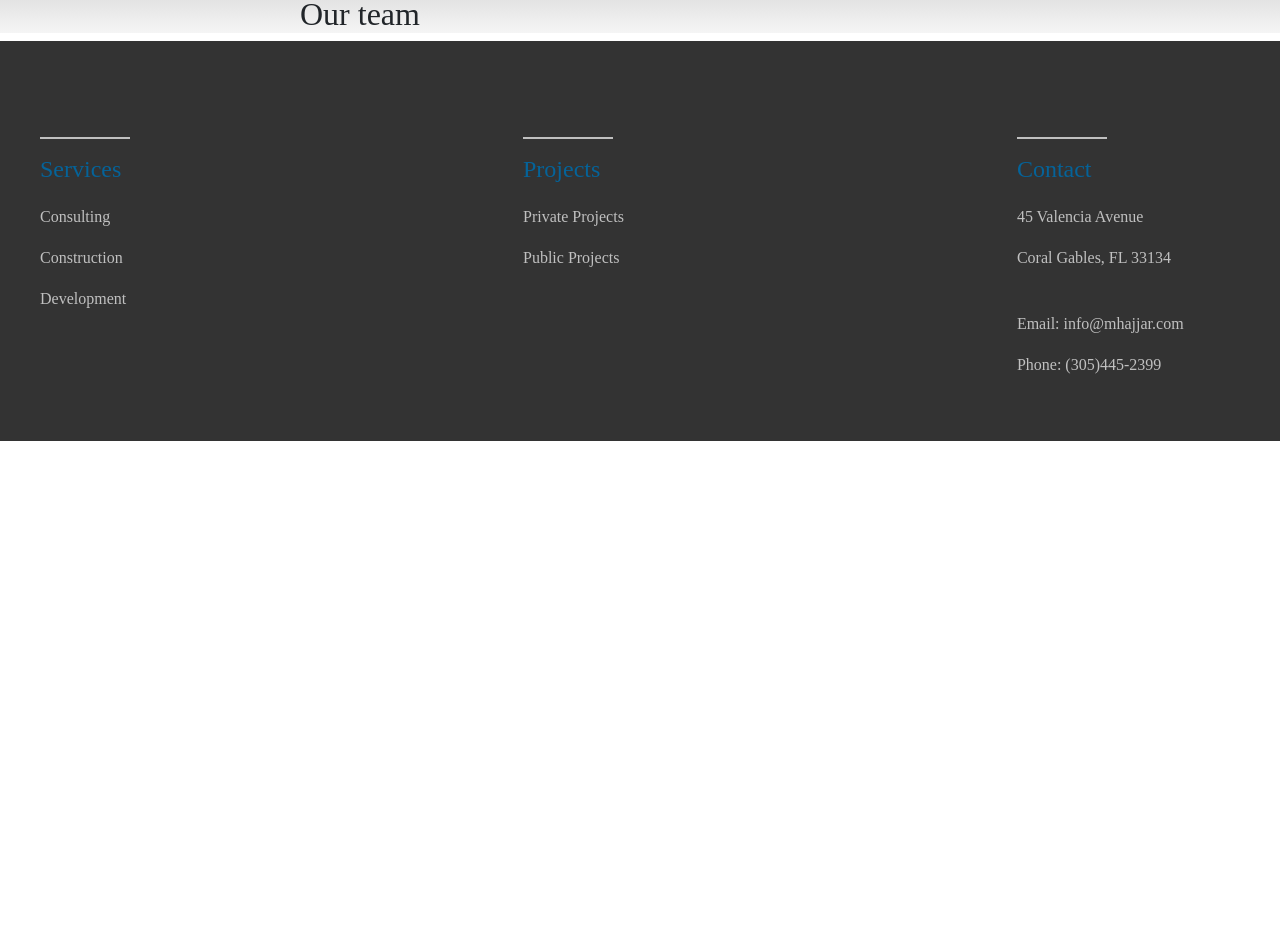
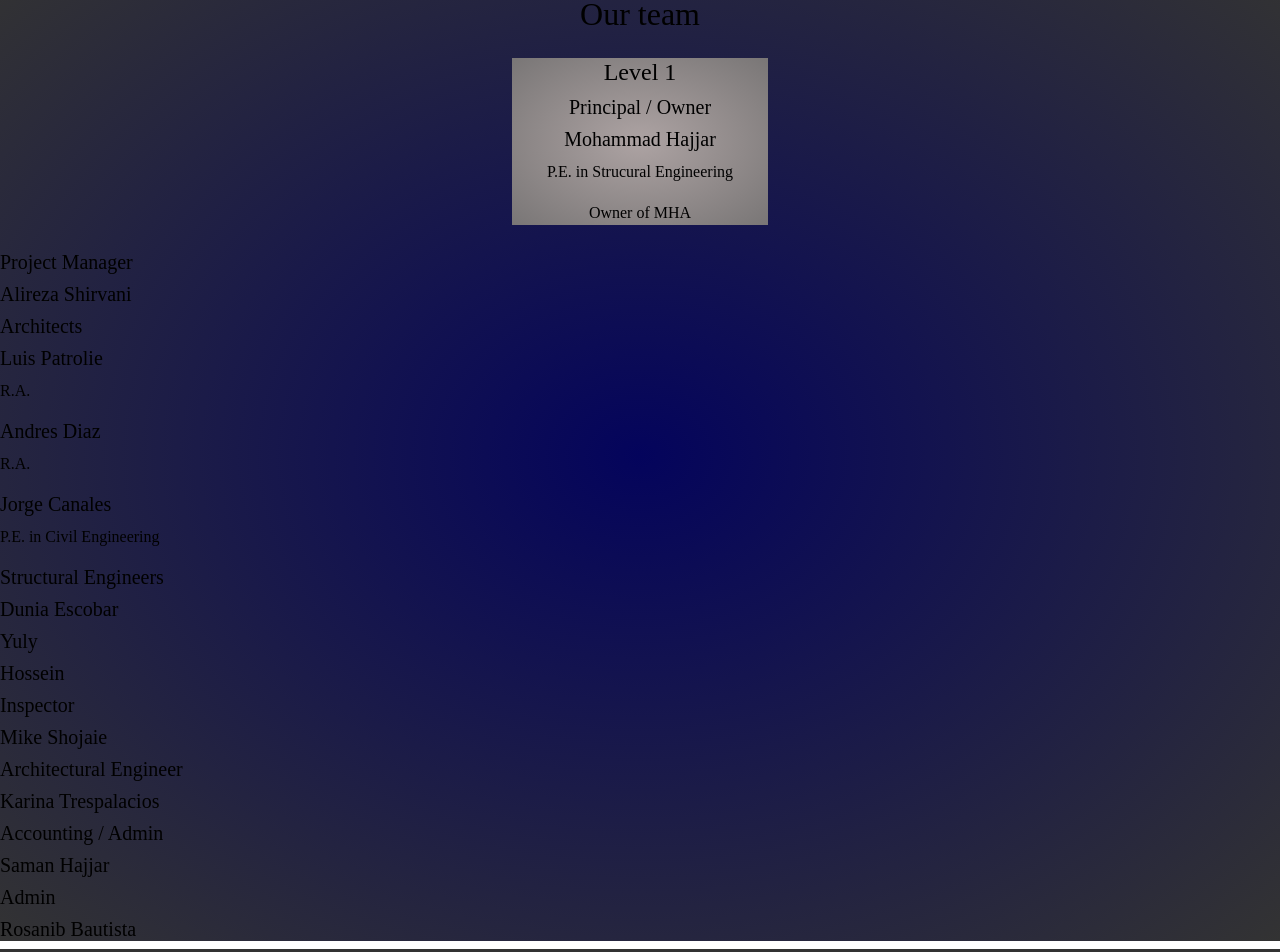
Before and after one commit to chiku524/hajjar-associates, a React (Create React App) app in the folder website/: page /about in a window 1280 px wide. Shown: the part 1080-2032 px from the top of the page. Before the commit the page ends 1521 px from the top, so only its background shows below. Built offline with nearby package versions, Linux system fonts and the light colour scheme; a web font is replaced by a local one.

Commit message:
made consulting page mobile friendly, need to style about page (team)

```diff
--- a/website/src/App.css
+++ b/website/src/App.css
@@ -234,6 +234,7 @@ body {
 @media (max-width: 1150px) {
   .consultingContainer .contentContainer .flex {
     margin-left: 0px;
+    width: 90%;
   }
 }
 .consultingContainer .contentContainer .flex .carouselContainer {
@@ -242,6 +243,11 @@ body {
   float: right;
   display: block;
   text-align: center;
+}
+@media (max-width: 1150px) {
+  .consultingContainer .contentContainer .flex .carouselContainer {
+    margin-top: 250px;
+  }
 }
 .consultingContainer .contentContainer .flex .carouselContainer .carousel {
   height: 700px;
@@ -262,7 +268,7 @@ body {
 .consultingContainer .contentContainer .contentFlex {
   display: flex;
   flex-direction: column;
-  justify-content: space-between;
+  justify-content: space-evenly;
   align-items: center;
   width: 45%;
   height: 80%;
@@ -272,13 +278,15 @@ body {
   .consultingContainer .contentContainer .contentFlex {
     margin-right: 0px;
     justify-content: none;
-    margin-top: -20%;
+    margin-top: -100px;
     width: 70%;
   }
 }
 .consultingContainer .contentContainer .contentFlex .content {
   font-size: 23px;
   color: silver;
+  margin: 0 60px;
+  text-indent: 25px;
 }
 .consultingContainer .contentContainer .contentFlex .content h2 {
   color: silver;
@@ -290,7 +298,9 @@ body {
 }
 @media (max-width: 1150px) {
   .consultingContainer .contentContainer .contentFlex .content h2 {
-    left: -650px;
+    left: -880px;
+    top: -760px;
+    font-size: 60px;
   }
 }
 .consultingContainer .contentContainer .contentFlex .content p {
@@ -309,6 +319,7 @@ body {
   text-decoration: none;
   background-color: white;
   transition: all 0.5s ease;
+  margin-top: 100px;
 }
 .consultingContainer .contentContainer .contentFlex .privateButton:hover {
   background-color: blue;
@@ -317,13 +328,23 @@ body {
   cursor: pointer;
 }
 .consultingContainer .contentContainer:hover h2 {
-  transform: translateX(-150%);
+  transform: translateX(-120%);
   transition: all 1.3s ease;
   overflow: hidden;
 }
+@media (max-width: 1600px) {
+  .consultingContainer .contentContainer:hover h2 {
+    transform: translateX(-150%);
+  }
+}
+@media (max-width: 1500px) {
+  .consultingContainer .contentContainer:hover h2 {
+    transform: translateX(-180%);
+  }
+}
 @media (max-width: 1150px) {
   .consultingContainer .contentContainer:hover h2 {
-    transform: translateX(150%);
+    transform: translateX(130%);
   }
 }
 .consultingContainer .content2Container {
@@ -354,6 +375,7 @@ body {
 @media (max-width: 1150px) {
   .consultingContainer .content2Container .flex {
     margin-right: 0px;
+    width: 90%;
   }
 }
 .consultingContainer .content2Container .flex .carousel2Container {
@@ -362,6 +384,11 @@ body {
   float: right;
   display: block;
   text-align: center;
+}
+@media (max-width: 1150px) {
+  .consultingContainer .content2Container .flex .carousel2Container {
+    margin-top: 250px;
+  }
 }
 .consultingContainer .content2Container .flex .carousel2Container .carousel {
   height: 700px;
@@ -382,7 +409,7 @@ body {
 .consultingContainer .content2Container .contentFlex {
   display: flex;
   flex-direction: column;
-  justify-content: space-between;
+  justify-content: space-around;
   align-items: center;
   width: 45%;
   height: 80%;
@@ -399,12 +426,25 @@ body {
 }
 .consultingContainer .content2Container .contentFlex .content {
   font-size: 23px;
+  margin: -20px 60px;
+  text-indent: 25px;
+}
+@media (max-width: 1150px) {
+  .consultingContainer .content2Container .contentFlex .content {
+    margin-top: 100px;
+  }
 }
 .consultingContainer .content2Container .contentFlex .content h2 {
   transition: all 1.3s ease;
   position: relative;
-  left: -800px;
+  left: -880px;
   font-size: 40px;
+}
+@media (max-width: 1150px) {
+  .consultingContainer .content2Container .contentFlex .content h2 {
+    top: -730px;
+    font-size: 60px;
+  }
 }
 .consultingContainer .content2Container .contentFlex .content p {
   margin-top: 100px;
@@ -421,7 +461,7 @@ body {
   text-decoration: none;
   background-color: white;
   transition: all 0.5s ease;
-  margin-top: -200px;
+  margin-top: 150px;
   position: relative;
   top: -75px;
 }
@@ -432,13 +472,23 @@ body {
   cursor: pointer;
 }
 .consultingContainer .content2Container:hover h2 {
-  transform: translateX(190%);
+  transform: translateX(170%);
   transition: all 1.3s ease;
   overflow: hidden;
 }
+@media (max-width: 1600px) {
+  .consultingContainer .content2Container:hover h2 {
+    transform: translate(200%);
+  }
+}
+@media (max-width: 1400px) {
+  .consultingContainer .content2Container:hover h2 {
+    transform: translate(230%);
+  }
+}
 @media (max-width: 1150px) {
   .consultingContainer .content2Container:hover h2 {
-    transform: translateX(-150%);
+    transform: translateX(130%);
   }
 }
 .projectContainer {
@@ -474,8 +524,8 @@ body {
   max-height: 250px;
 }
 .aboutContainer {
-  min-width: 100vh;
-  min-height: 100vh;
+  min-width: 100%;
+  min-height: 100%;
 }
 .aboutContainer .contentContainer {
   width: 100%;
@@ -531,11 +581,17 @@ body {
   width: 100%;
   height: 60%;
   padding-top: 25px;
-  background: linear-gradient(lightgrey, whitesmoke);
+  background: repeating-radial-gradient(#04045c, #333);
+  color: black;
 }
 .aboutContainer .teamContainer h2 {
-  text-align: left;
-  margin-left: 300px;
+  text-align: center;
+}
+.aboutContainer .teamContainer .team .level1 {
+  width: 20%;
+  margin: 25px auto;
+  text-align: center;
+  background: repeating-radial-gradient(#ada3a3, #797676);
 }
 .pageContainer {
   min-width: 100vh;
--- a/website/src/components/About.js
+++ b/website/src/components/About.js
@@ -33,6 +33,86 @@ const About = () => {
             </div>
             <div className='teamContainer'>
                 <h2>Our team</h2>
+                <div className='team'>
+                    <div className='level1'>
+                        <h4>Level 1</h4>
+                        <div className='bigboss'>
+                            <h5>Principal / Owner</h5>
+                            <h5>Mohammad Hajjar</h5>
+                            <p>P.E. in Strucural Engineering</p>
+                            <p>Owner of MHA</p>
+                        </div>
+                    </div>
+                    <div className='level2'>
+                        <div className='pm'>
+                            <h5>Project Manager</h5>
+                            <h5>Alireza Shirvani</h5>
+                        </div>
+                        <div className='architect'>
+                            <h5>Architects</h5>
+                            <div className='people'>
+                                <div className='person'>
+                                    <h5>Luis Patrolie</h5>
+                                    <p>R.A.</p>
+                                </div>
+                                <div className='person'>
+                                    <h5>Andres Diaz</h5>
+                                    <p>R.A.</p>
+                                </div>
+                            </div>
+                        </div>
+                        <div className='civil'>
+                            <div className='person'>
+                                <h5>Jorge Canales</h5>
+                                <p>P.E. in Civil Engineering</p>
+                            </div>
+                        </div>
+                    </div>
+                    <div className='level3'>
+                        <div className='drafting'>
+                            <div className='structural'>
+                                <h5>Structural Engineers</h5>
+                                <div className='people'>
+                                    <div className='person'>
+                                        <h5>Dunia Escobar</h5>
+                                    </div>
+                                    <div className='person'>
+                                        <h5>Yuly</h5>
+                                    </div>
+                                    <div className='person'>
+                                        <h5>Hossein</h5>
+                                    </div>
+                                </div>
+                            </div>
+                            <div className='inspector'>
+                                <h5>Inspector</h5>
+                                <h5>Mike Shojaie</h5>
+                            </div>
+                            <div className='architectural'>
+                                <h5>Architectural Engineer</h5>
+                                <div className='person'>
+                                    <h5>Karina Trespalacios</h5>
+                                </div>
+                            </div>
+                        </div>
+                    </div>
+                    <div className='level4'>
+                        <div className='admin'>
+                            <div className='accounting'>
+                                <h5>Accounting / Admin</h5>
+                                <div className='person'>
+                                    <h5>Saman Hajjar</h5>
+                                </div>
+                            </div>
+                            <div className='administration'>
+                                <h5>Admin</h5>
+                                <div className='person'>
+                                    <h5>Rosanib Bautista</h5>
+                                </div>
+                            </div>
+                        </div>
+                    </div>
+                </div>
             </div>
         </div>
     )
--- a/website/src/components/Home.js
+++ b/website/src/components/Home.js
@@ -19,7 +19,7 @@ const Home = (props) => {
                         <Link to='/consulting' className='link'>
                             <img src={consultingImg} alt='wix-photo' />
                             <h5>Consulting</h5>
-                            <p>Pellentesque eget tincidunt mus viverra facilisi phasellus, eget eleifend. Venenatis ullamcorper, enim euismod aptent, rhoncus nonummy aliquam praesent phasellus laoreet. Fermentum montes est nullam inceptos, vitae praesent in augue nibh dolor placerat nec posuere nostra sem tincidunt tristique a dignissim leo fames class hymenaeos fermentum vestibulum justo. Tellus nisi metus.</p>
+                            <p>M. Hajjar & Associates, Inc. consults in planning, design, modification, or rehabilitation of public and private infrastructure. Our engineers and architects are registered professionals who practice in many disciplines, including civil engineering, structural engineering, and architecture.</p>
                         </Link>
                     </div>
                     <div className='card'>
--- a/website/src/less/about.less
+++ b/website/src/less/about.less
@@ -1,6 +1,6 @@
 .aboutContainer {
-    min-width: 100vh;
-    min-height: 100vh;
+    min-width: 100%;
+    min-height: 100%;
 
     .contentContainer {
         width: 100%;
@@ -63,11 +63,20 @@
         width: 100%;
         height: 60%;
         padding-top: 25px;
-        background: linear-gradient(lightgrey, whitesmoke);
+        background: repeating-radial-gradient(rgb(4, 4, 92), #333);
+        color: black;
 
         h2 {
-            text-align: left;
-            margin-left: 300px;
+            text-align: center;
+        }
+
+        .team {
+            .level1 {
+                width: 20%;
+                margin: 25px auto;
+                text-align: center;
+                background: repeating-radial-gradient(rgb(173, 163, 163), rgb(121, 118, 118));
+            }
         }
     }
 }
--- a/website/src/less/variables.less
+++ b/website/src/less/variables.less
@@ -1,4 +1,7 @@
 @1650px: ~"(max-width: 1650px)";
+@1600px: ~"(max-width: 1600px)";
+@1500px: ~"(max-width: 1500px)";
+@1400px: ~"(max-width: 1400px)";
 @1350px: ~"(max-width: 1350px)";
 @1150px: ~"(max-width: 1150px)";
 @950px: ~"(max-width: 950px)";
```
Also changed, not shown: website/src/components/Consulting.js (+3 -7 lines), website/src/less/consulting.less (+48 -10 lines).
